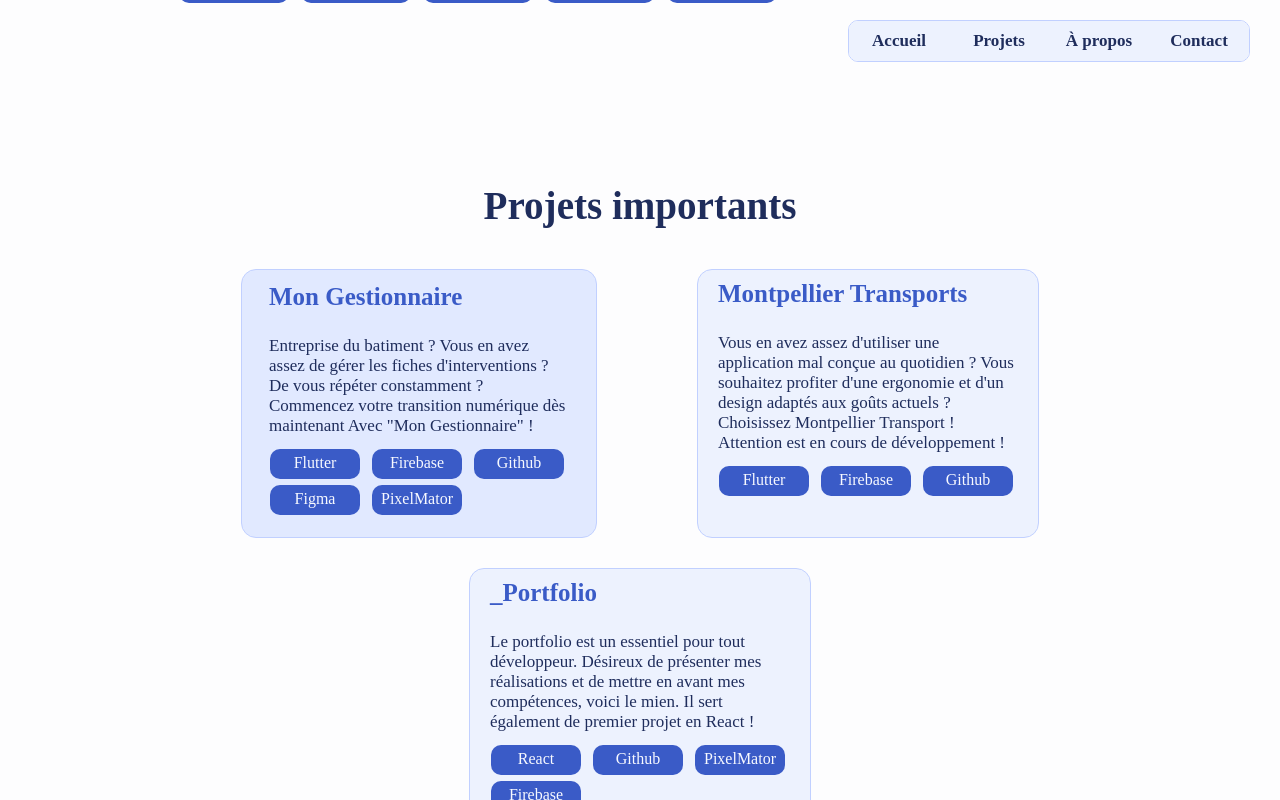
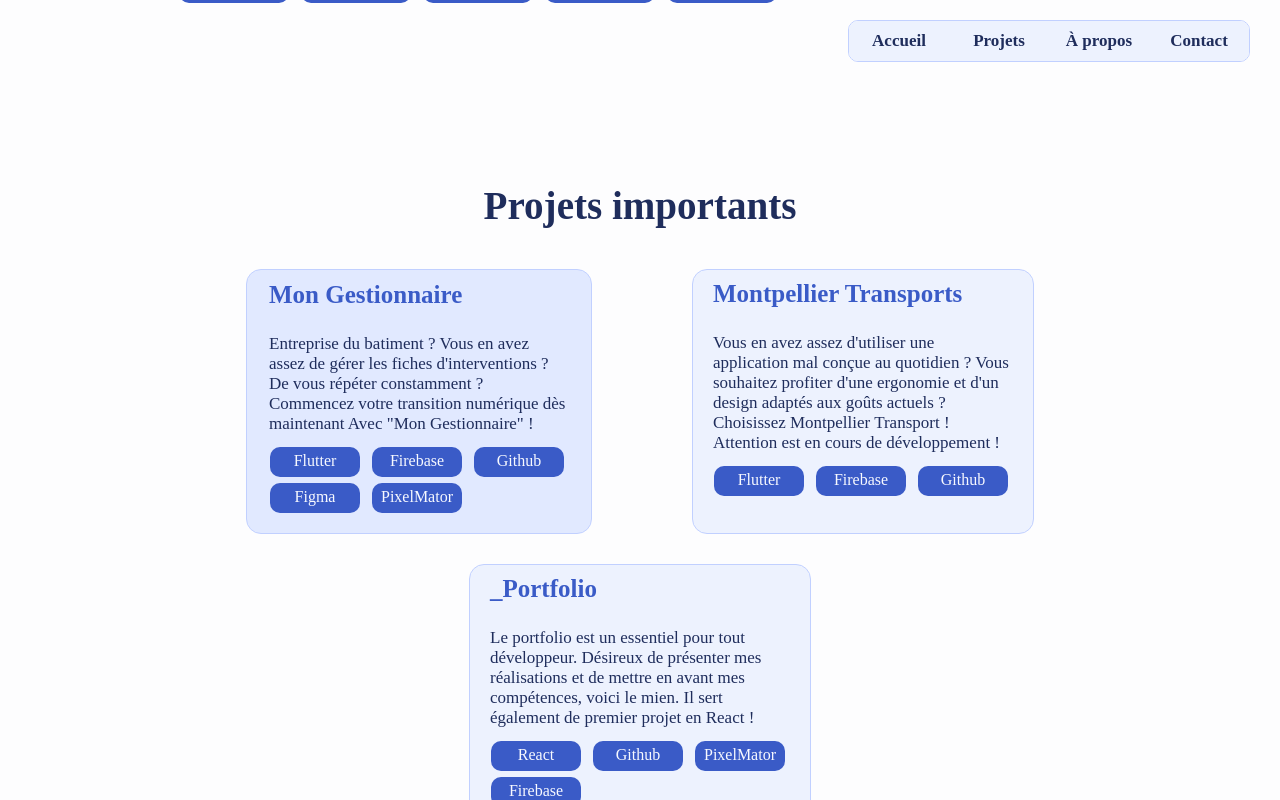
Before and after one commit to Youvataque/_Portfolio, a React (Create React App) app: page / in a window 1280 px wide. In both pictures the pointer is over the link 419 px from the left and 1095 px from the top of the page. Shown: the part 695-1495 px from the top of the page. Built offline with nearby package versions, Linux system fonts and the light colour scheme; a web font is replaced by a local one.

Commit message:
up animation focus

```diff
--- a/src/css/component.css
+++ b/src/css/component.css
@@ -390,10 +390,10 @@ input:checked + .slider::after {
 .Card:hover{
   pointer-events:auto;
   background-color:  var(--element-howevered-color);
-  padding-left: 7px;
-  padding-right: 7px;
-  padding-top: 3px;
-  padding-bottom: 3px;
+  padding-left: 2px;
+  padding-right: 2px;
+  padding-top: 1px;
+  padding-bottom: 1px;
 }
 
 .ProjectsCardTitle{
```
